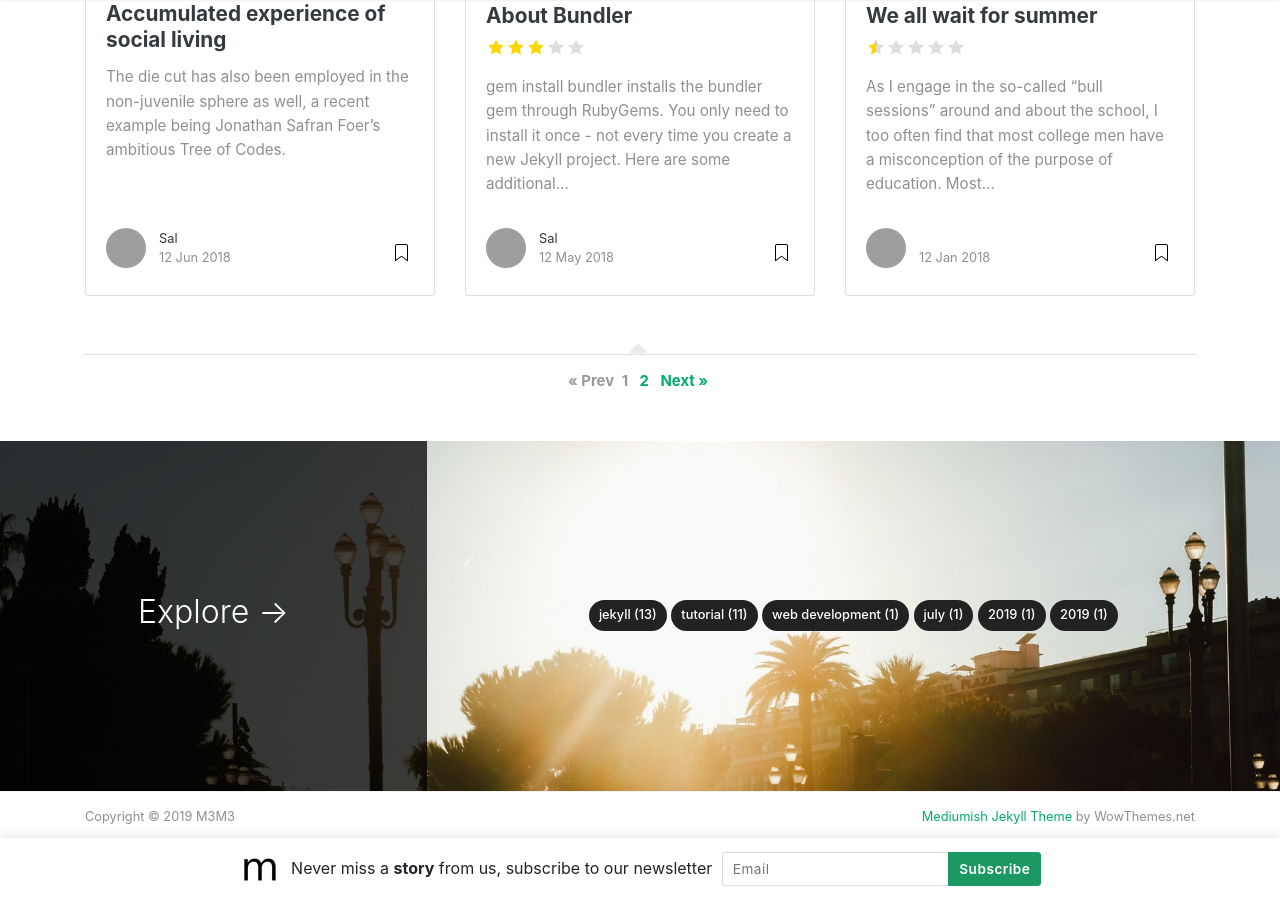
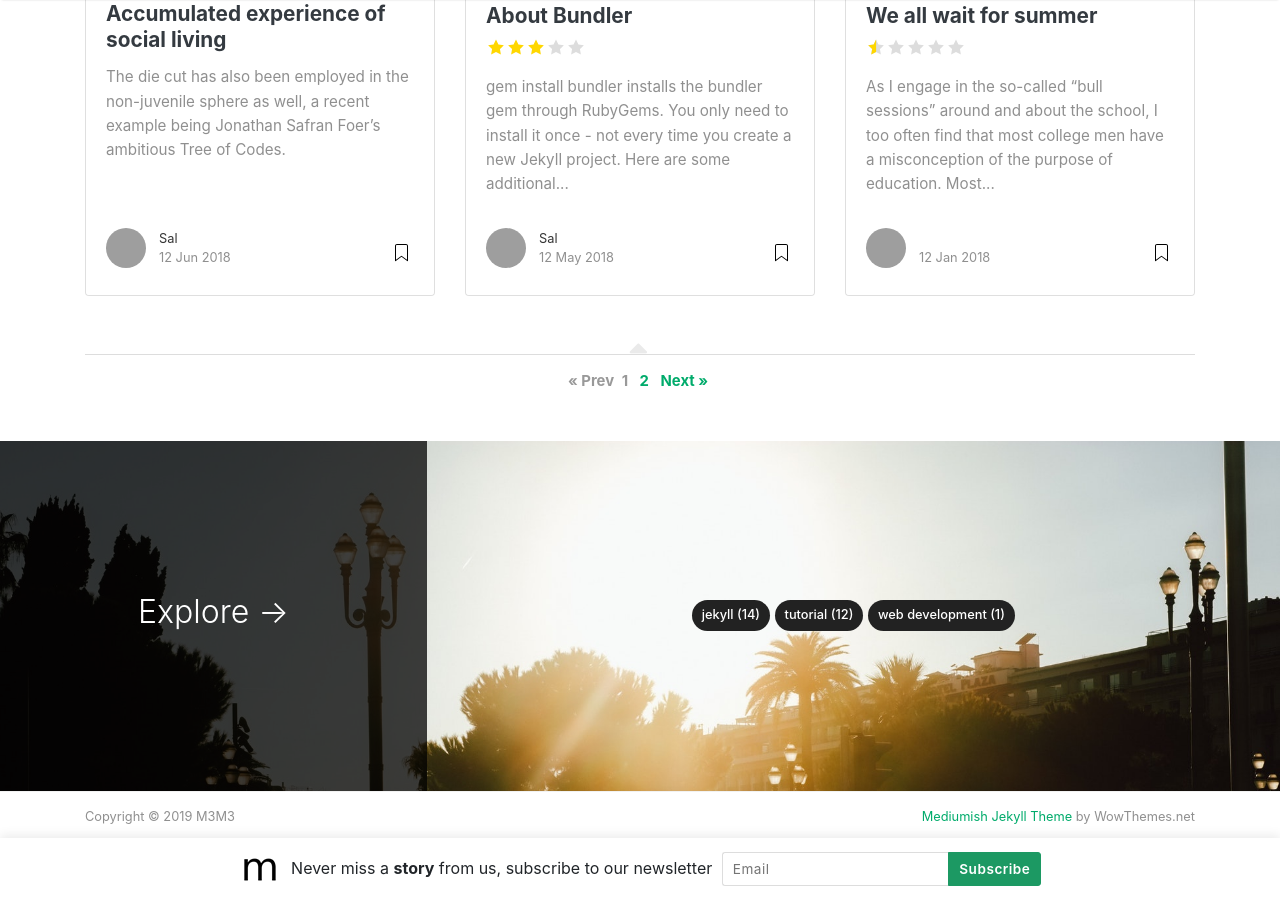
Before and after one commit to m3m3-productions/m3m3-productions.github.io, a Jekyll site: the page built from index.html, in a window 1280 px wide and 900 px high, scrolled down 1530 px. Built offline with Jekyll 4.4.1, drawn with Linux system fonts in a browser that asks for light colours; nearby versions of some CDN libraries; the list of posts is cut into pages by our own code; grey boxes are pictures that could not be loaded.

Commit message:
Update 2019-07-14-cj.md

```diff
--- a/_posts/2019-07-14-cj.md
+++ b/_posts/2019-07-14-cj.md
@@ -2,7 +2,7 @@
 layout: post
 title:  "Ah Shit, Here We Go Again"
 author: vinaiak
-categories: [ July, 2019 ]
+categories: [ Jekyll, tutorial ]
 tags: [cj, shit]
 image: https://i.imgur.com/hR8twNe.jpg
 description: "Reffering to a memorable scene from 2004 action-adventure video game Grand Theft Auto: San Andreas"
```
